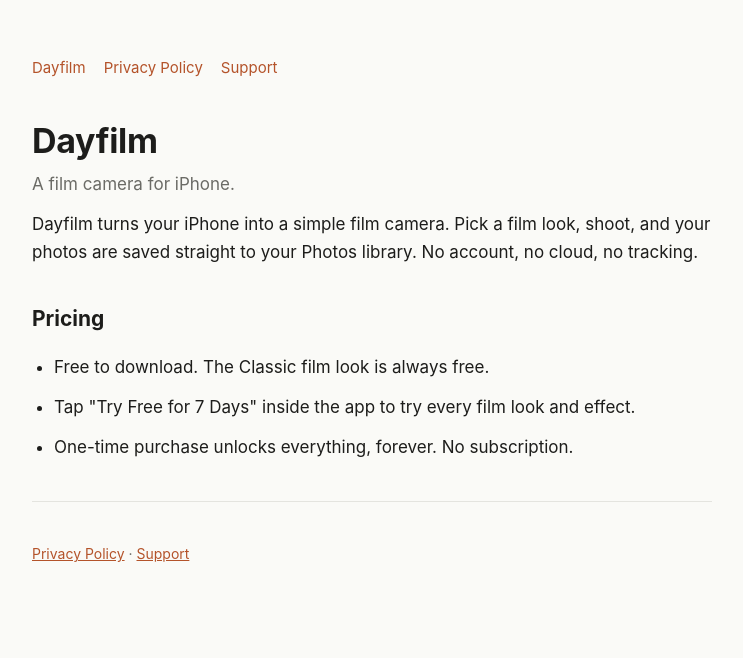
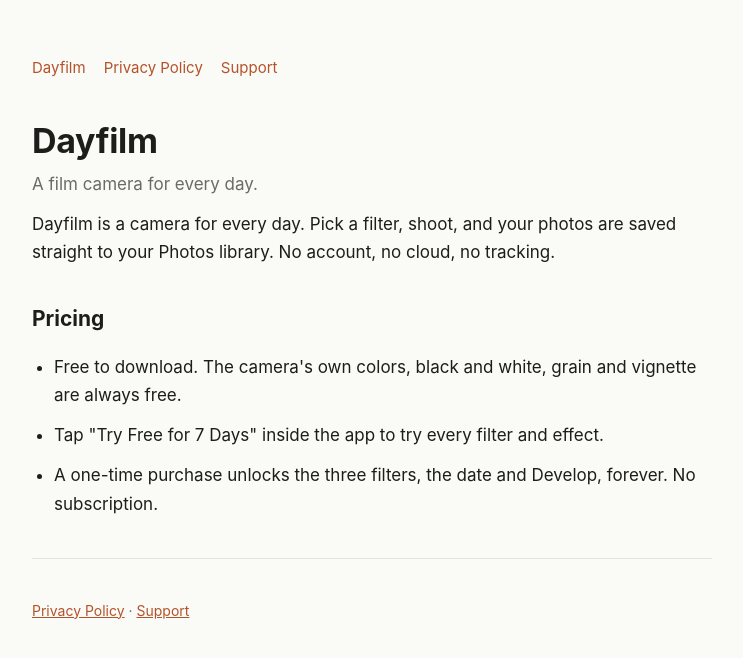
Before and after one commit to dayfilm/dayfilm.github.io, a plain HTML site: page index.html in a window 1280 px wide. Shown: the whole page, without its empty margins (268-1011 px from the left). Drawn offline with Linux system fonts and the light colour scheme.

Commit message:
Update free tier, filters wording, and privacy for Develop

```diff
--- a/index.html
+++ b/index.html
@@ -4,20 +4,20 @@
 <meta charset="utf-8">
 <meta name="viewport" content="width=device-width,initial-scale=1">
 <title>Dayfilm</title>
-<meta name="description" content="Dayfilm is a film camera app for iPhone. Shoot with film looks, keep every photo on your device.">
+<meta name="description" content="Dayfilm is a film camera app for iPhone. Shoot with film filters, keep every photo on your device.">
 <link rel="stylesheet" href="style.css">
 </head>
 <body>
 <main>
 <nav><a href="./">Dayfilm</a><a href="privacy.html">Privacy Policy</a><a href="support.html">Support</a></nav>
 <h1>Dayfilm</h1>
-<p class="muted">A film camera for iPhone.</p>
-<p>Dayfilm turns your iPhone into a simple film camera. Pick a film look, shoot, and your photos are saved straight to your Photos library. No account, no cloud, no tracking.</p>
+<p class="muted">A film camera for every day.</p>
+<p>Dayfilm is a camera for every day. Pick a filter, shoot, and your photos are saved straight to your Photos library. No account, no cloud, no tracking.</p>
 <h2>Pricing</h2>
 <ul>
-<li>Free to download. The Classic film look is always free.</li>
-<li>Tap "Try Free for 7 Days" inside the app to try every film look and effect.</li>
-<li>One-time purchase unlocks everything, forever. No subscription.</li>
+<li>Free to download. The camera's own colors, black and white, grain and vignette are always free.</li>
+<li>Tap "Try Free for 7 Days" inside the app to try every filter and effect.</li>
+<li>A one-time purchase unlocks the three filters, the date and Develop, forever. No subscription.</li>
 </ul>
 <hr>
 <footer><a href="privacy.html">Privacy Policy</a> · <a href="support.html">Support</a></footer>
```
Also changed, not shown: privacy.html (+3 -3 lines), support.html (+4 -4 lines).
